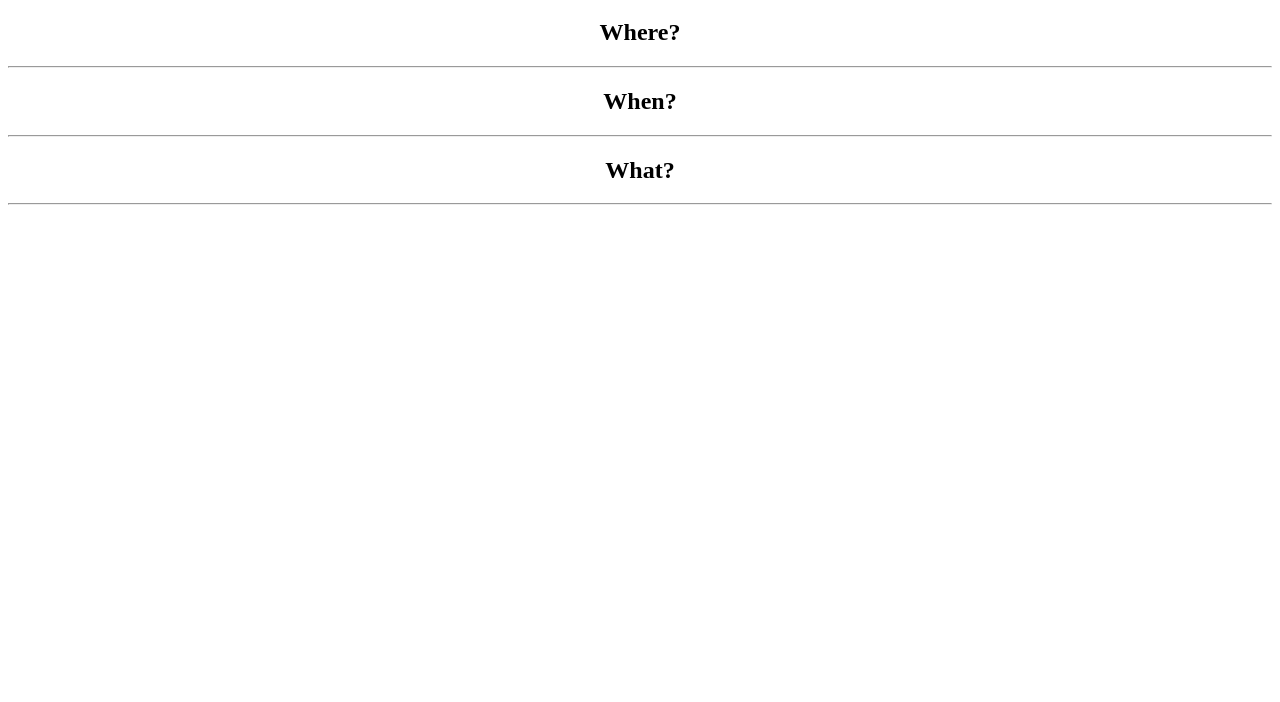
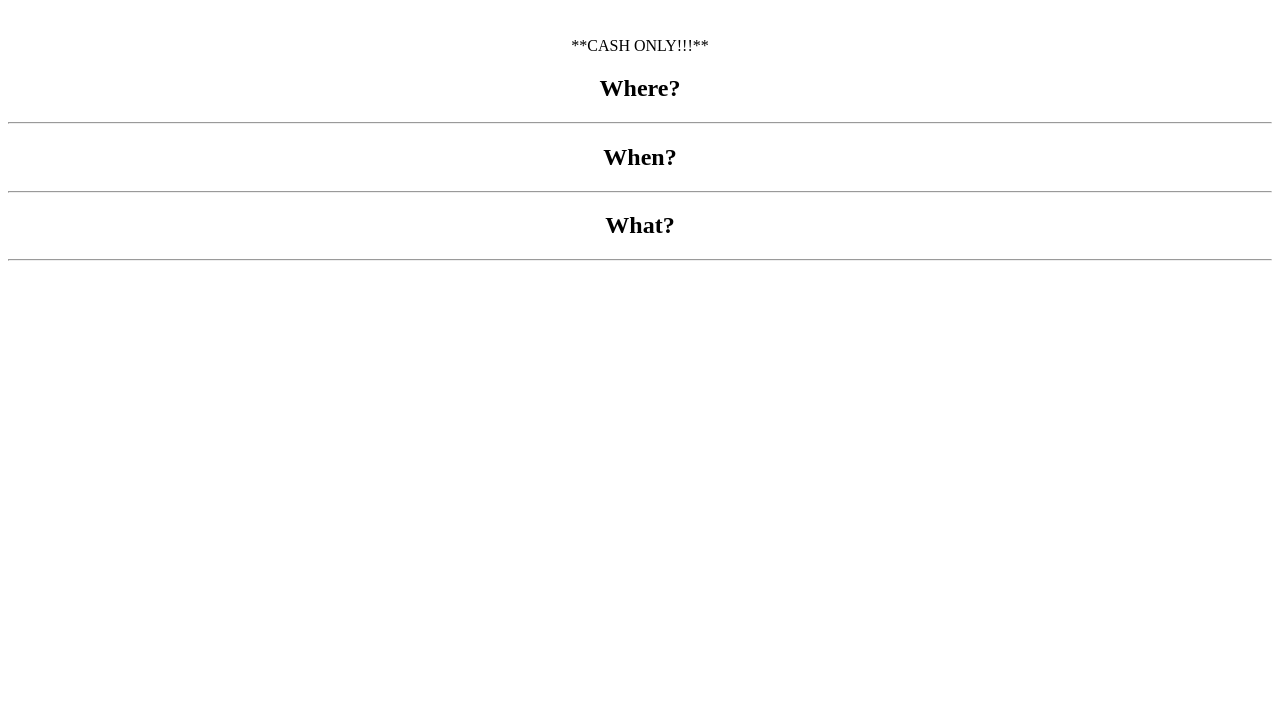
Before and after one commit to ostcnw/gg, a plain HTML site: page index.html in a window 1280 px wide. Shown: the part 98-800 px from the top of the page. Drawn offline with Linux system fonts and the light colour scheme.

Commit message:
Co-authored-by: CTETraskosT38 <CTETraskosT38@users.noreply.github.com>

```diff
--- a/index.html
+++ b/index.html
@@ -39,8 +39,10 @@ Mason=CTEWinkelblechM60@student.oakland.k12.mi.us-->
 </center>
 </head>
     <body>
-
-
+        <br>
+        <CENTER>
+**CASH ONLY!!!**
+</CENTER>
         <div class = "where">
 
             <h2>
@@ -62,9 +64,11 @@ Mason=CTEWinkelblechM60@student.oakland.k12.mi.us-->
 
     <div class = "what">
         <h2>
+            <center>
             <strong>
-                <center> What? </center>
+                 What?
             </strong>
+        </center>
         </h2>
     </div>
 <hr/>
```
